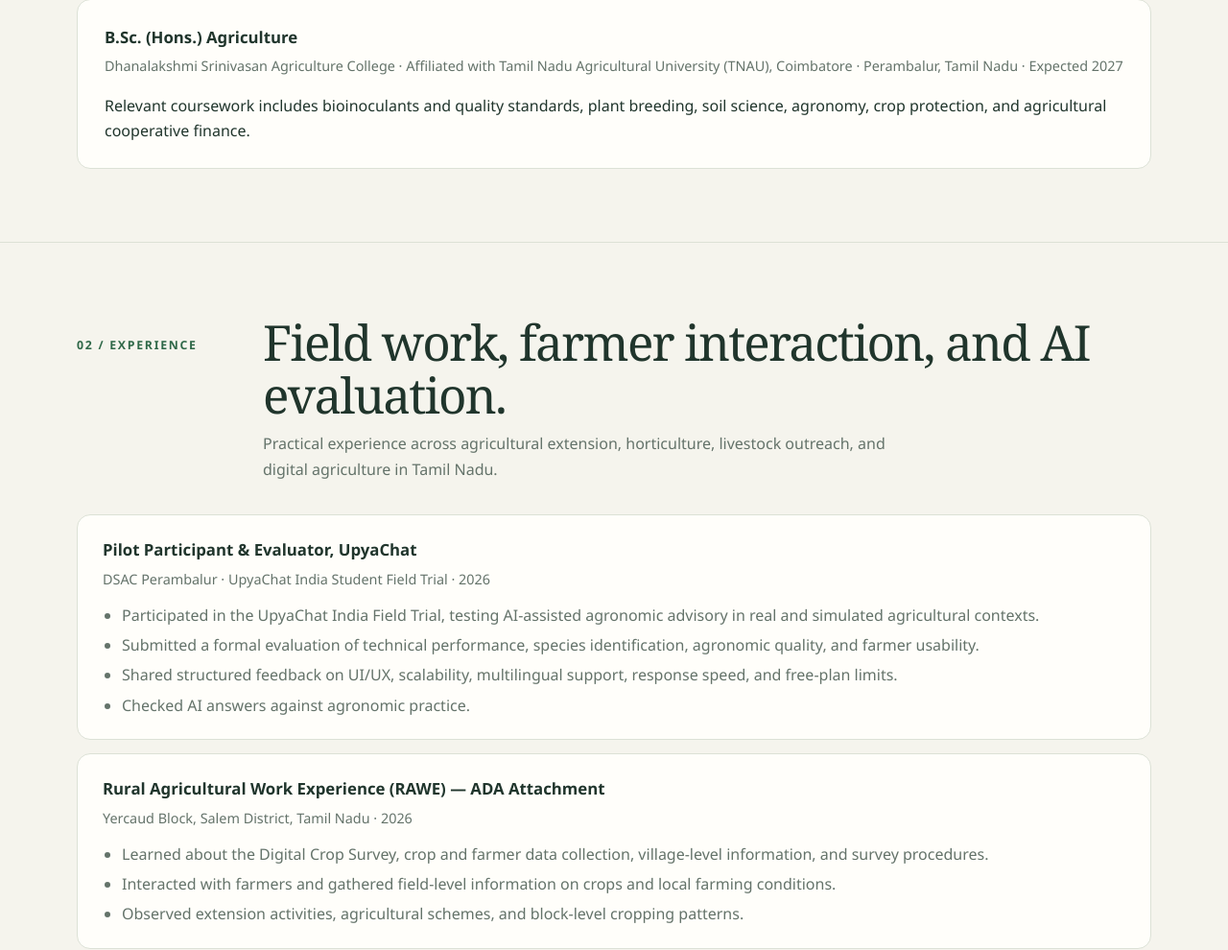
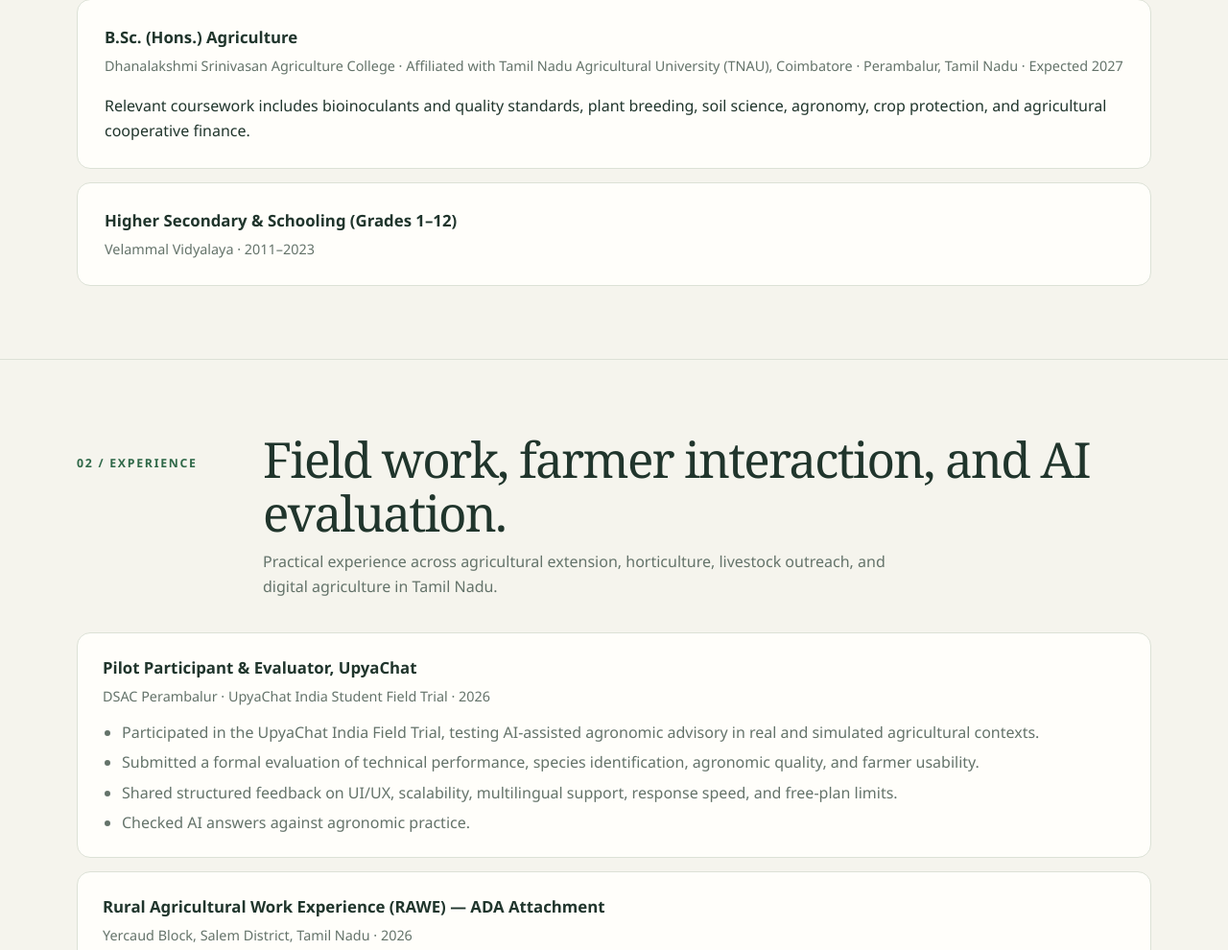
Before and after one commit to LouisRajan-V/LouisRajan-V.github.io, a plain HTML site: page agriculture-portfolio/index.html in a window 1280 px wide. Shown: the part 1360-2350 px from the top of the page at 96% size. Drawn offline with Linux system fonts and the light colour scheme.

Commit message:
Add school education to agriculture portfolio
Co-authored-by: Copilot <223556219+Copilot@users.noreply.github.com>

```diff
--- a/agriculture-portfolio/index.html
+++ b/agriculture-portfolio/index.html
@@ -117,6 +117,7 @@
       background: var(--white);
     }
     .education { padding: 25px 28px; }
+    .education + .education { margin-top: 14px; }
     .education h3, .experience-card h3, .project h3 { margin-bottom: 5px; font-size: 1.05rem; }
     .meta { margin: 0 0 12px; color: var(--muted); font-size: .9rem; }
     .education p:last-child, .experience-card p:last-child, .project p:last-child { margin-bottom: 0; }
@@ -206,6 +207,10 @@
           <h3>B.Sc. (Hons.) Agriculture</h3>
           <p class="meta">Dhanalakshmi Srinivasan Agriculture College · Affiliated with Tamil Nadu Agricultural University (TNAU), Coimbatore · Perambalur, Tamil Nadu · Expected 2027</p>
           <p>Relevant coursework includes bioinoculants and quality standards, plant breeding, soil science, agronomy, crop protection, and agricultural cooperative finance.</p>
+        </article>
+        <article class="education">
+          <h3>Higher Secondary &amp; Schooling (Grades 1–12)</h3>
+          <p class="meta">Velammal Vidyalaya · 2011–2023</p>
         </article>
       </div>
     </section>
```
